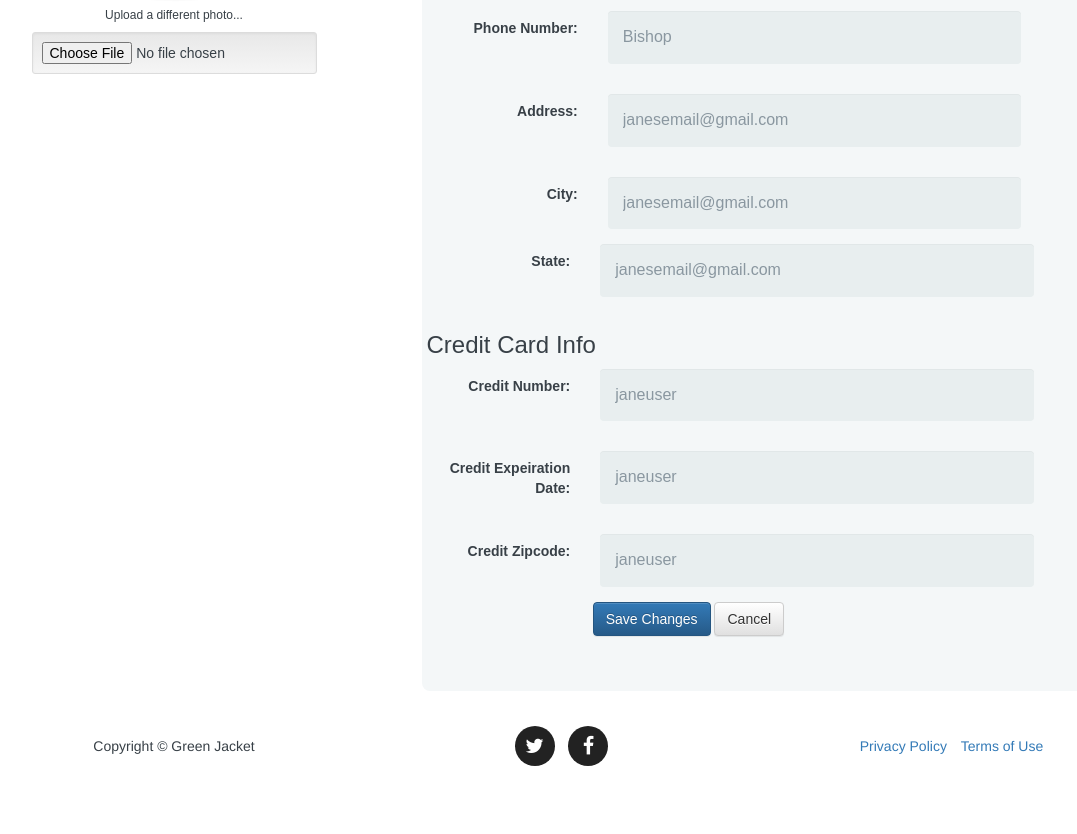
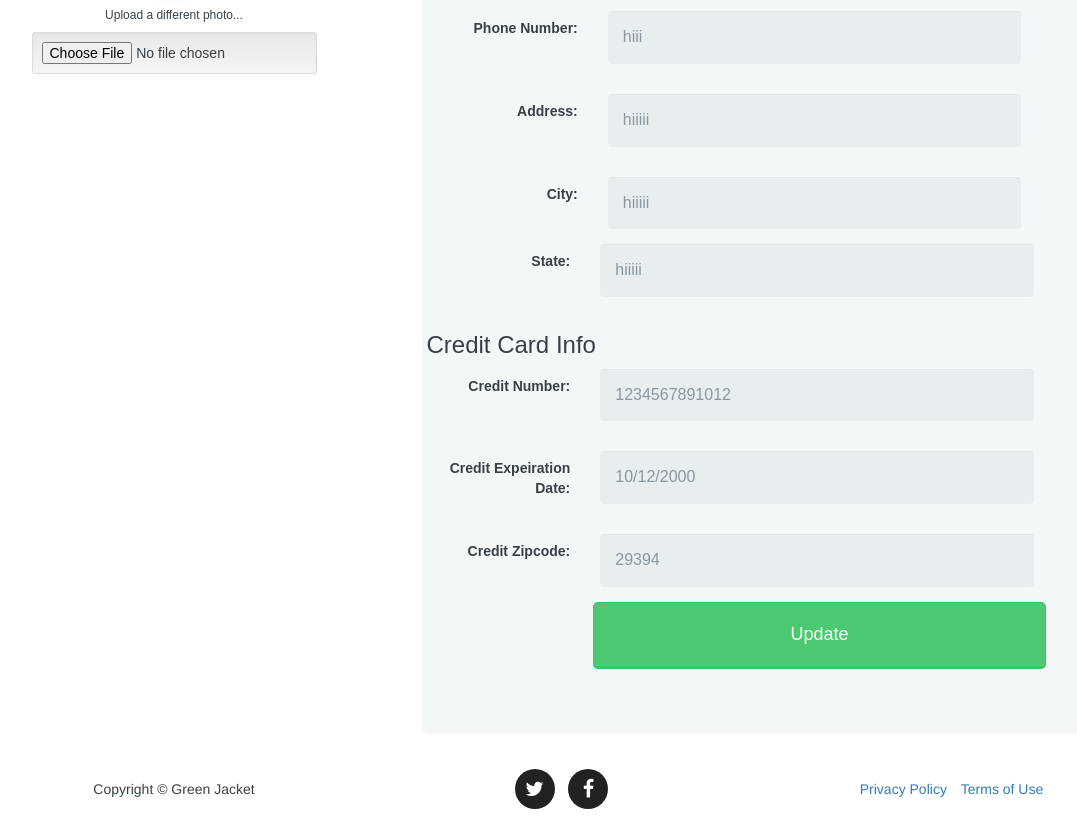
Before and after one commit to fchen00/GreenJacket_web, a Django app: template GJ_Web/GJ_app/templates/GJ_app/profile.html in a window 1280 px wide. Shown: the part 524-1358 px from the top of the page, without its empty margins (76-1153 px from the left). Before the commit the page ends 1290 px from the top, so only its background shows below. Run offline with Django 3.2, Linux system fonts and the light colour scheme; the template is opened without the code that fills it: values that come from a table or form of the project are taken from there, others are empty; data comes from the database, SQL or seed files in the repository; both versions use the stored data as it was after the commit; some libraries are stand-ins or nearby versions; some web fonts are replaced.

Commit message:
Profile page is up with modification of Views.py, profilesection.html

```diff
--- a/GJ_Web/GJ_app/templates/profilesection.html
+++ b/GJ_Web/GJ_app/templates/profilesection.html
@@ -1,56 +1,65 @@
 <div class="container" style="padding-top: 60px;">
-  <h1 class="page-header">Profile</h1>
+  <h1 class="page-header">{{ usr.company_name }}</h1>
   <div class="row">
     <!-- left column -->
     <div class="col-md-4 col-sm-6 col-xs-12">
       <div class="text-center">
-        <img src="http://www.mstoic.com/wp-content/uploads/2012/08/Facebook-Profile-Pictures-Michael_Jackson_thumb.jpg" class="avatar img-circle img-thumbnail" alt="avatar">
+        <img src="https://s.yimg.com/fz/api/res/1.2/q6knydGw9HaoPg.Tb7jT4Q--/YXBwaWQ9c3JjaGRkO2g9ODcyO3E9OTU7dz0xMDI0/http://www.sparfreunde.com/sites/default/files/dealpics/mcdonalds_0.jpg" class="avatar img-circle img-thumbnail" alt="avatar">
         <h6>Upload a different photo...</h6>
         <input type="file" class="text-center center-block well well-sm">
       </div>
     </div>
     <!-- edit form column -->
     <div class="col-md-8 col-sm-6 col-xs-12 personal-info">
+
+
+
       <div class="alert alert-info alert-dismissable">
         <a class="panel-close close" data-dismiss="alert">×</a>
         <i class="fa fa-coffee"></i>
         This is an <strong>.alert</strong>. Use this to show important messages to the user.
       </div>
+
+
+
+
+
       <h3>Company info</h3>
-      <form class="form-horizontal" role="form">
+      <form action="profile.html" method="post" class="form-horizontal" role="form" >
+      {% csrf_token %}
         <div class="form-group">
           <label class="col-lg-3 control-label">Company:</label>
           <div class="col-lg-8">
-            <input class="form-control" value="Jane" type="text">
+            <input class="form-control" value={{usr.company_name}} name="comp_name" type="text">
           </div>
         </div>
         <div class="form-group">
           <label class="col-lg-3 control-label">Email:</label>
           <div class="col-lg-8">
-            <input class="form-control" value="Bishop" type="text">
+            <input class="form-control" value={{usr.email}} name="comp_email" readonly type="text">
           </div>
         </div>
         <div class="form-group">
           <label class="col-lg-3 control-label">Phone Number:</label>
           <div class="col-lg-8">
-            <input class="form-control" value="Bishop" type="text">
+            <input class="form-control" value={{company.main_phone}} name="comp_phone" type="text">
           </div>
         </div>
         <div class="form-group">
           <label class="col-lg-3 control-label">Address:</label>
           <div class="col-lg-8">
-            <input class="form-control" value="janesemail@gmail.com" type="text">
+            <input class="form-control" value={{company.main_address}} name="comp_address" type="text">
           </div>
         </div>
         <div class="form-group">
           <label class="col-lg-3 control-label">City:</label>
           <div class="col-lg-8">
-            <input class="form-control" value="janesemail@gmail.com" type="text">
+            <input class="form-control" value={{company.main_city}} name="comp_city" type="text">
           </div>
         <div class="form-group">
           <label class="col-lg-3 control-label">State:</label>
           <div class="col-lg-8">
-            <input class="form-control" value="janesemail@gmail.com" type="text">
+            <input class="form-control" value={{company.main_state}} name="comp_state" type="text">
           </div>
 
         </div>
@@ -59,27 +68,29 @@
         <div class="form-group">
           <label class="col-md-3 control-label">Credit Number:</label>
           <div class="col-md-8">
-            <input class="form-control" value="janeuser" type="text">
+            <input class="form-control" value={{company.credit_number}} name="credit_num" type="text">
           </div>
         </div>
         <div class="form-group">
           <label class="col-md-3 control-label">Credit Expeiration Date:</label>
           <div class="col-md-8">
-            <input class="form-control" value="janeuser" type="text">
+            <input class="form-control" value={{company.credit_expiration}} name="credit_expdate" type="text">
           </div>
         </div>
         <div class="form-group">
           <label class="col-md-3 control-label">Credit Zipcode:</label>
           <div class="col-md-8">
-            <input class="form-control" value="janeuser" type="text">
+            <input class="form-control" value={{company.credit_zipcode}} name="credit_zipcode" type="text">
           </div>
 
         <div class="form-group">
           <label class="col-md-3 control-label"></label>
           <div class="col-md-8">
-            <input class="btn btn-primary" value="Save Changes" type="button">
+            <button type="submit">Update</button>
+            <!--
             <span></span>
             <input class="btn btn-default" value="Cancel" type="reset">
+            -->
           </div>
         </div>
       </form>
```
Also changed, not shown: GJ_Web/GJ_app/views.py (+30 -2 lines), GJ_Web/db.sqlite3.
